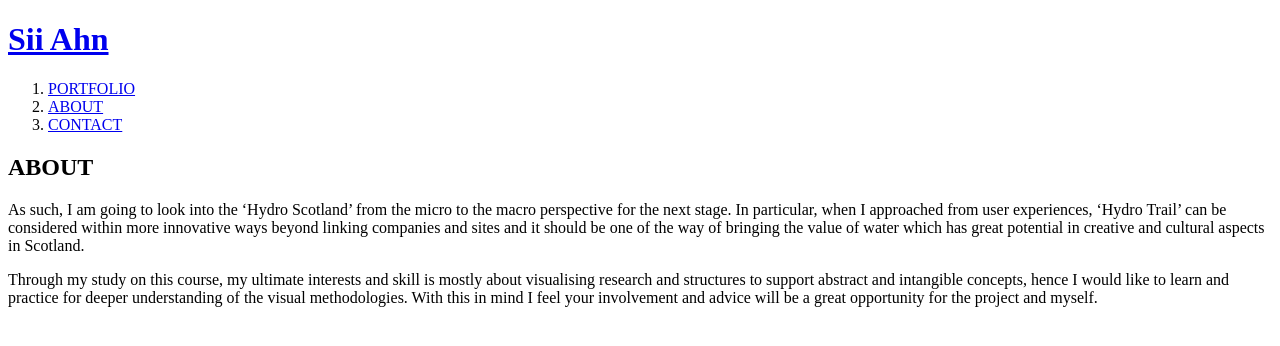
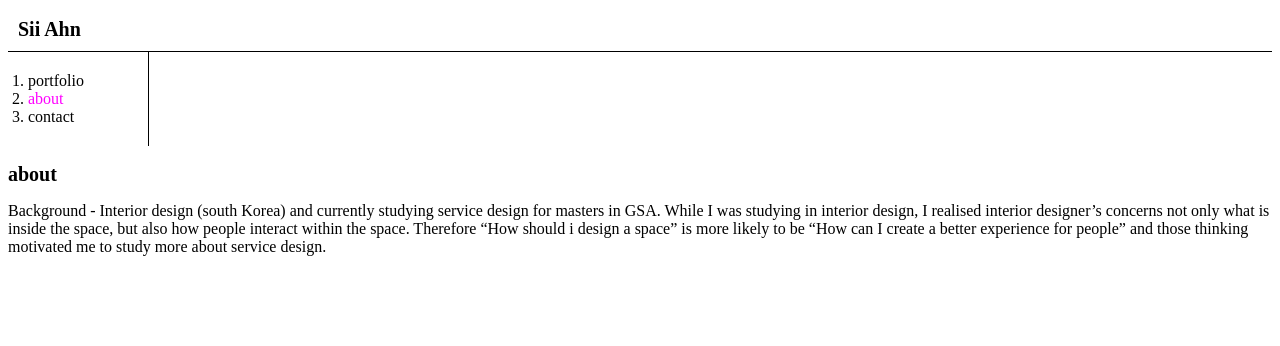
Before and after one commit to syzeroo/SiiAhn, a plain HTML site: page 2.html in a window 1280 px wide. Drawn offline with Linux system fonts and the light colour scheme.

Commit message:
Add files via upload

```diff
--- a/2.html
+++ b/2.html
@@ -1,17 +1,52 @@
 <!doctype html>
 <head>
-<title>Sii Ahn</title>
-<meta Charset="utf-8">
+  <title>Sii Ahn</title>
+  <meta Charset="utf-8">
+  <style>
+
+    a {
+      color:black;
+      text-decoration: none;
+    }
+    .active {
+      color:magenta
+    }
+    h1 {
+      font-size:20px;
+      text-align: left;
+      border-bottom:1px solid black;
+      margin:0;
+      padding:10px;
+    }
+    ol{
+      border-right:1px solid black;
+      width:100px;
+      margin:0;
+      padding:20px;
+    }
+    h2 {
+      font-size:20px;
+    }
+  </style>
 </head>
 <body>
   <h1><a href="index.html">Sii Ahn</H1>
   <ol>
-   <li><a href="1.html">PORTFOLIO</a></li>
-   <li><a href="2.html">ABOUT</a></li>
-   <li><a href="3.html">CONTACT</a></li>
+   <li><a href="1.html">portfolio</a></li>
+   <li><a href="2.html"class="active">about</a></li>
+   <li><a href="3.html">contact</a></li>
 </ol>
-<h2>ABOUT</h2>
-<p>As such, I am going to look into the ‘Hydro Scotland’ from the micro to the macro perspective for the next stage. In particular, when I approached from user experiences, ‘Hydro Trail’ can be considered within more innovative ways beyond linking companies and sites and it should be one of the way of bringing the value of water which has great potential in creative and cultural aspects in Scotland.</p>
-<p>Through my study on this course, my ultimate interests and skill is mostly about visualising research and structures to support abstract and intangible concepts, hence I would like to learn and practice for deeper understanding of the visual methodologies. With this in mind I feel your involvement and advice will be a great opportunity for the project and myself.</p>
+<!--
+<h1><a href="index.html">Sii Ahn</H1>
+<ol>
+ <li><a href="1.html">PORTFOLIO</a></li>
+ <li><a href="2.html">ABOUT</a></li>
+ <li><a href="3.html">CONTACT</a></li>
+</ol>
+-->
+<h2>about</h2>
+<p>Background - Interior design (south Korea) and currently studying service design for masters in GSA.  While I was studying in interior design, I realised interior designer’s concerns not only
+what is inside the space, but also how people interact within the space.
+Therefore “How should i design a space” is more likely to be “How can I create a better experience for people” and those thinking motivated me to study more about service design.</p>
 </body>
 </html>
```
Also changed, not shown: 1.html (+40 -6 lines), 3.html (+40 -6 lines), index.html (+39 -14 lines).
